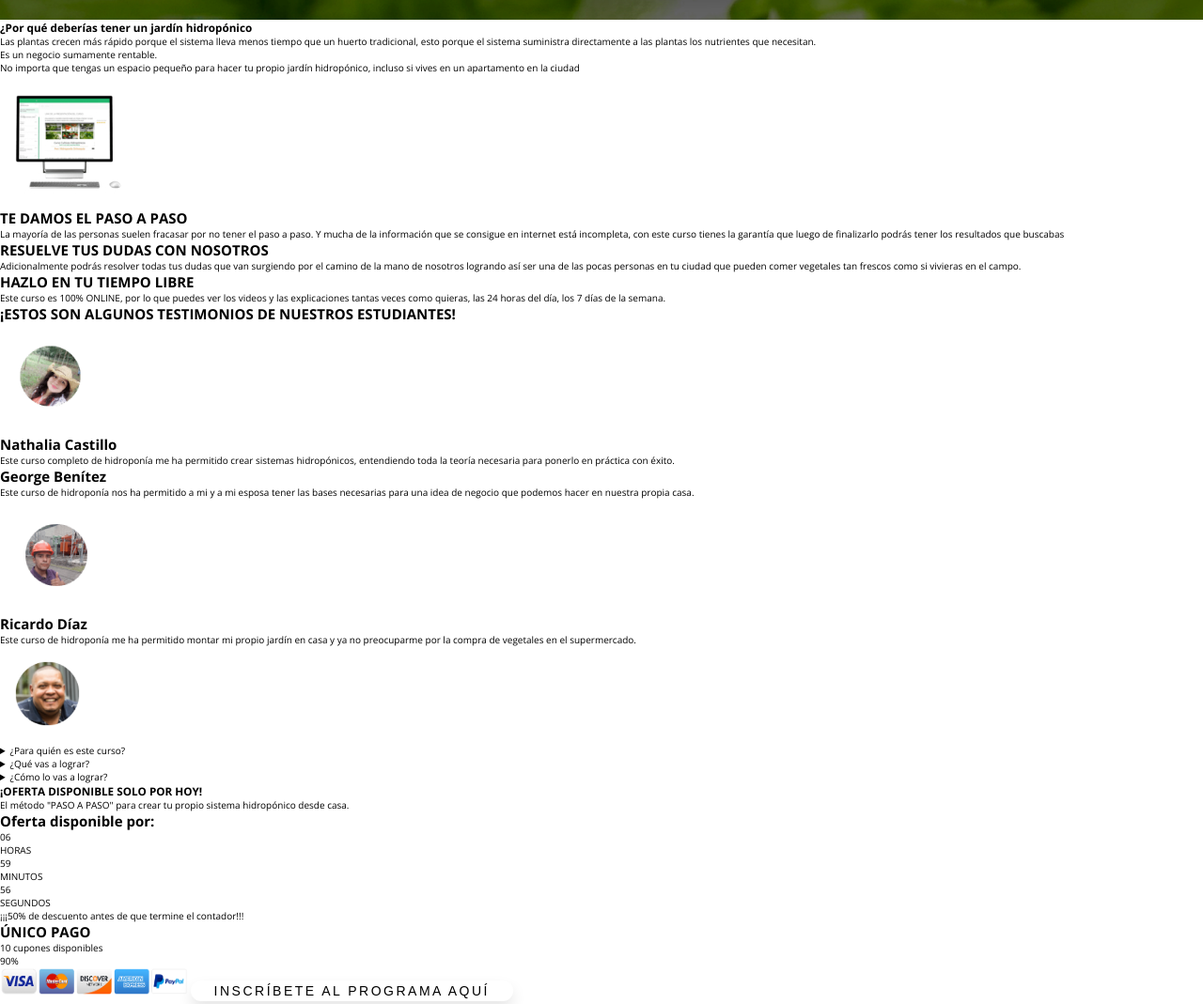
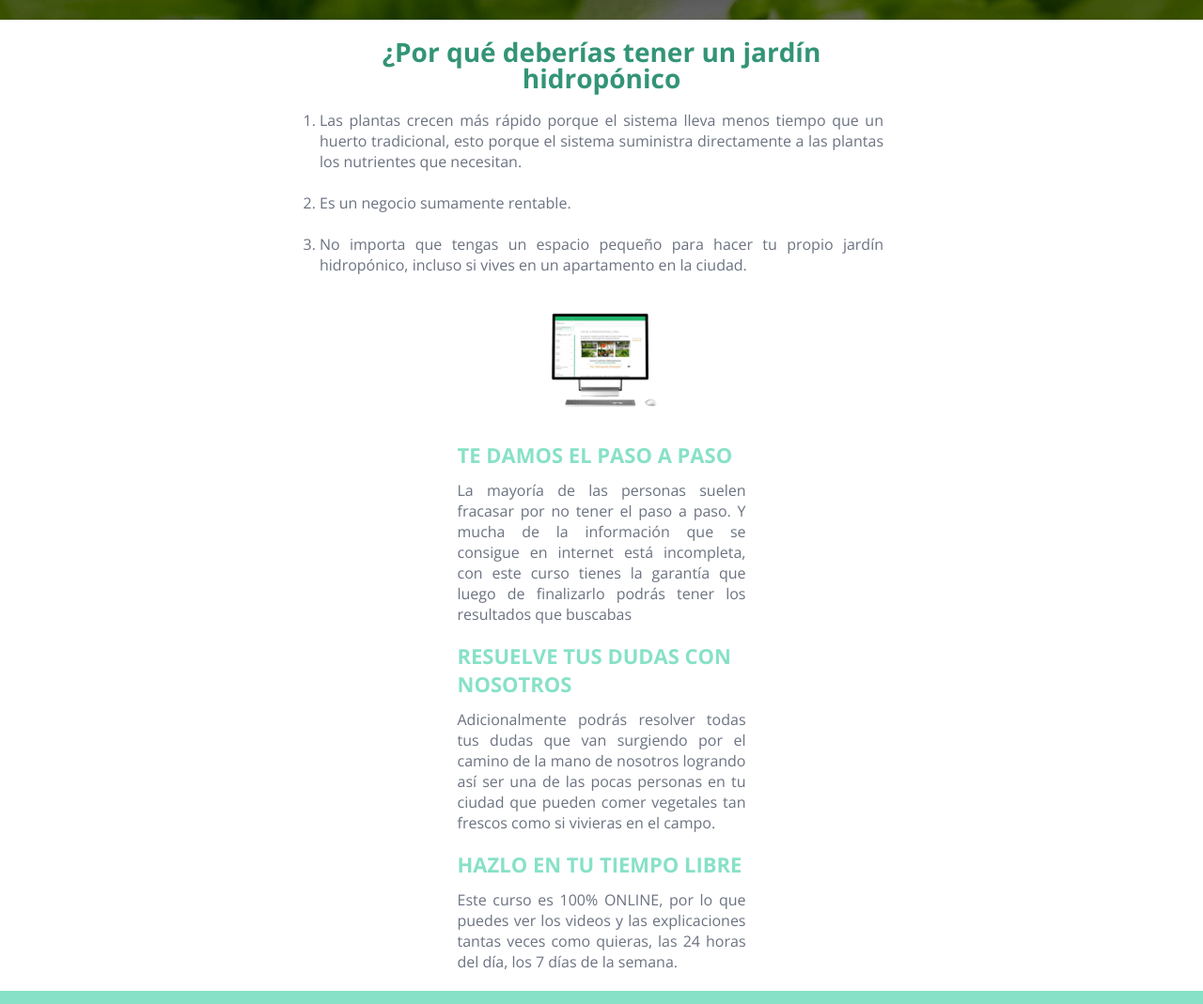
Before and after one commit to MiguelT18/curso-hidroponia-hotmart, a plain HTML site: page public/index.html in a window 1280 px wide. Shown: the part 779-1848 px from the top of the page at 94% size. Drawn offline with nearby package versions, Linux system fonts and the light colour scheme.

Commit message:
landinPage-crashing v1

```diff
--- a/css/main.css
+++ b/css/main.css
@@ -8,6 +8,7 @@
   --soft-green: rgb(135, 225, 199);
   --just-grey: rgb(234, 235, 237);
   --just-white: rgb(255, 255, 255);
+  --gray-txt: rgb(107, 114, 128);
 }
 
 * {
@@ -112,3 +113,162 @@ body {
 .main-button:active {
   transform: translateY(-1px);
 }
+
+/* ESTILOS AL MAIN */
+
+/* main-section1 styles */
+.main-section1 {
+  display: grid;
+  margin: 20px 34px;
+}
+.section1-list {
+  justify-self: center;
+  max-width: 600px;
+}
+.section1-list h1 {
+  color: var(--warm-green);
+  font-size: 2.8rem;
+  text-align: center;
+  line-height: 28px;
+}
+.section1-list ol {
+  margin-top: 20px;
+  color: var(--gray-txt);
+  text-align: justify;
+  font-size: 1.6rem;
+  line-height: 2.2rem;
+}
+.main-section1 img {
+  justify-self: center;
+  margin: 18px 0;
+}
+
+.main-info {
+  width: fit-content;
+  justify-self: center;
+}
+
+.section1-stepByStep {
+  max-width: 307px;
+}
+.section1-stepByStep h2 {
+  font-size: 2.2rem;
+  margin-bottom: 12px;
+  color: var(--soft-green);
+}
+.section1-stepByStep p {
+  color: var(--gray-txt);
+  text-align: justify;
+  font-size: 1.6rem;
+  line-height: 2.2rem;
+}
+
+.section1-doubts {
+  max-width: 307px;
+}
+.section1-doubts h2 {
+  margin-top: 18px;
+  font-size: 2.2rem;
+  margin-bottom: 12px;
+  color: var(--soft-green);
+}
+.section1-doubts p {
+  color: var(--gray-txt);
+  text-align: justify;
+  font-size: 1.6rem;
+  line-height: 2.2rem;
+}
+
+.section1-holidays {
+  max-width: 307px;
+}
+.section1-holidays h2 {
+  margin-top: 18px;
+  font-size: 2.2rem;
+  margin-bottom: 12px;
+  color: var(--soft-green);
+}
+.section1-holidays p {
+  color: var(--gray-txt);
+  text-align: justify;
+  font-size: 1.6rem;
+  line-height: 2.2rem;
+}
+
+/* main-section2 styles */
+.main-section2 {
+  width: 100%;
+  padding: 40px 0;
+  background-color: var(--soft-green);
+}
+.main-section2 h1 {
+  font-size: 3rem;
+  text-align: center;
+  color: var(--just-white);
+  margin: 0 20px;
+  padding-bottom: 50px;
+}
+
+.testimony-container {
+  display: grid;
+  justify-items: center;
+  gap: 42px;
+}
+/* testimony-card1 */
+.testimony-card1 {
+  display: grid;
+  justify-items: center;
+  text-align: center;
+  min-width: 320px;
+  padding: 20px 30px;
+  background-color: #fff;
+  border-radius: 16px;
+}
+.testimony-card1__textContainer {
+  max-width: 260px;
+  min-width: 160px;
+  height: 100%;
+}
+.testimony-card1 img {
+  width: 110px;
+  height: 100px;
+}
+/* .testimony-card2 */
+.testimony-card2 {
+  display: grid;
+  justify-items: center;
+  text-align: center;
+  min-width: 320px;
+  padding: 20px 30px;
+  background-color: #fff;
+  border-radius: 16px;
+}
+.testimony-card2__textContainer {
+  max-width: 260px;
+  min-width: 160px;
+  height: 100%;
+}
+.testimony-card2 img {
+  width: 120px;
+  height: 120px;
+}
+/* .testimony-card3 */
+.testimony-card3 {
+  display: grid;
+  justify-items: center;
+  text-align: center;
+  min-width: 320px;
+  max-width: 260px;
+  padding: 20px 30px;
+  background-color: #fff;
+  border-radius: 16px;
+}
+.testimony-card3__textContainer {
+  max-width: 260px;
+  min-width: 160px;
+  height: 100%;
+}
+.testimony-card3 img {
+  width: 100px;
+  height: 100px;
+}
--- a/public/index.html
+++ b/public/index.html
@@ -54,18 +54,21 @@
               que un huerto tradicional, esto porque el sistema suministra
               directamente a las plantas los nutrientes que necesitan.
             </li>
+            <br />
             <li>Es un negocio sumamente rentable.</li>
+            <br />
             <li>
               No importa que tengas un espacio pequeño para hacer tu propio
               jardín hidropónico, incluso si vives en un apartamento en la
-              ciudad
+              ciudad.
             </li>
           </ol>
         </article>
 
         <img src="/assets/images/cursoPorDentro 1.jpg" alt="curso-por-dentro" />
 
-        <article class="section1-stepByStep">
+        <div class="main-info">
+          <div class="section1-stepByStep card">
             <h2>TE DAMOS EL PASO A PASO</h2>
             <p>
               La mayoría de las personas suelen fracasar por no tener el paso a
@@ -73,26 +76,27 @@
               incompleta, con este curso tienes la garantía que luego de
               finalizarlo podrás tener los resultados que buscabas
             </p>
-        </article>
+          </div>
 
-        <article class="section1-doubts">
+          <div class="section1-doubts card">
             <h2>RESUELVE TUS DUDAS CON NOSOTROS</h2>
             <p>
-            Adicionalmente podrás resolver todas tus dudas que van surgiendo por
-            el camino de la mano de nosotros logrando así ser una de las pocas
-            personas en tu ciudad que pueden comer vegetales tan frescos como si
-            vivieras en el campo.
+              Adicionalmente podrás resolver todas tus dudas que van surgiendo
+              por el camino de la mano de nosotros logrando así ser una de las
+              pocas personas en tu ciudad que pueden comer vegetales tan frescos
+              como si vivieras en el campo.
             </p>
-        </article>
+          </div>
 
-        <article class="section1-holydays">
+          <div class="section1-holidays card">
             <h2>HAZLO EN TU TIEMPO LIBRE</h2>
             <p>
               Este curso es 100% ONLINE, por lo que puedes ver los videos y las
-            explicaciones tantas veces como quieras, las 24 horas del día, los 7
-            días de la semana.
+              explicaciones tantas veces como quieras, las 24 horas del día, los
+              7 días de la semana.
             </p>
-        </article>
+          </div>
+        </div>
       </section>
 
       <section class="main-section2">
@@ -101,35 +105,39 @@
         <div class="testimony-container">
           <div class="testimony-card1">
             <img src="/assets/images/testimonio1.png" alt="primer testimonio" />
+            <div class="testimony-card1__textContainer">
               <h2>Nathalia Castillo</h2>
               <p>
                 Este curso completo de hidroponía me ha permitido crear sistemas
-              hidropónicos, entendiendo toda la teoría necesaria para ponerlo en
-              práctica con éxito.
+                hidropónicos, entendiendo toda la teoría necesaria para ponerlo
+                en práctica con éxito.
               </p>
+            </div>
           </div>
 
           <div class="testimony-card2">
-            <h2>George Benítez</h2>
-            <p>
-              Este curso de hidroponía nos ha permitido a mi y a mi esposa tener
-              las bases necesarias para una idea de negocio que podemos hacer en
-              nuestra propia casa.
-            </p>
             <img
               src="/assets/images/testimonio2.png"
               alt="segundo testimonio"
             />
+            <div class="testimony-card2__textContainer">
+              <h2>George Benítez</h2>
+              <p>
+                Este curso de hidroponía nos ha permitido a mi y a mi esposa
+                tener las bases necesarias para una idea de negocio que podemos
+                hacer en nuestra propia casa.
+              </p>
+            </div>
           </div>
 
           <div class="testimony-card3">
+            <img src="/assets/images/testimonio3.png" alt="tercer testimonio" />
             <h2>Ricardo Díaz</h2>
             <p>
               Este curso de hidroponía me ha permitido montar mi propio jardín
               en casa y ya no preocuparme por la compra de vegetales en el
               supermercado.
             </p>
-            <img src="/assets/images/testimonio3.png" alt="tercer testimonio" />
           </div>
         </div>
       </section>
```
Lines whose indentation alone changed are shown as unchanged.
